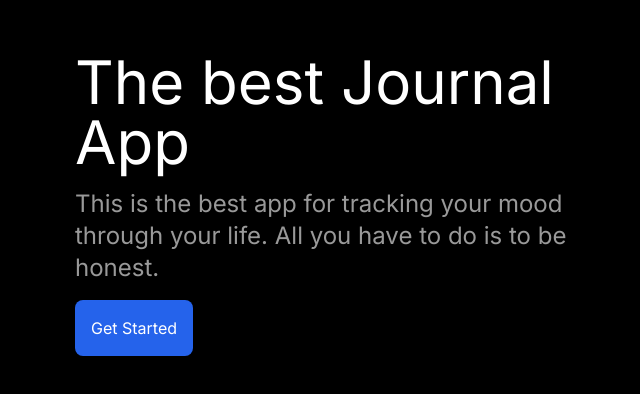
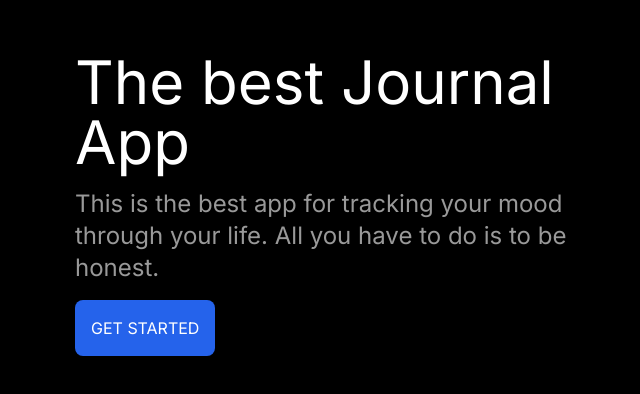
Before and after one commit to Srabo93/journalAI-next-typescript, a Next.js app: page / in a window 1280 px wide. Shown: the part 196-590 px from the top of the page, without its empty margins (277-917 px from the left). Built offline with nearby package versions, Linux system fonts and the light colour scheme.

Commit message:
clerk auth is awesome

```diff
--- a/app/layout.tsx
+++ b/app/layout.tsx
@@ -1,3 +1,4 @@
+import { ClerkProvider } from "@clerk/nextjs";
 import type { Metadata } from "next";
 import { Inter } from "next/font/google";
 import "./globals.css";
@@ -15,8 +16,10 @@ export default function RootLayout({
   children: React.ReactNode;
 }>) {
   return (
-    <html lang="en">
-      <body className={inter.className}>{children}</body>
-    </html>
+    <ClerkProvider>
+      <html lang="en">
+        <body className={inter.className}>{children}</body>
+      </html>
+    </ClerkProvider>
   );
 }
--- /dev/null
+++ b/app/new-user/page.tsx
@@ -0,0 +1,7 @@
+import React from "react";
+
+const NewUser = () => {
+  return <div>NewUser</div>;
+};
+
+export default NewUser;
--- a/app/page.tsx
+++ b/app/page.tsx
@@ -2,17 +2,22 @@ import Link from "next/link";
 
 const Home = () => {
   return (
-  <div className="w-screen h-screen bg-black flex justify-center items-center text-white">
-      <div className="w-full max-w-xl mx-auto">
-      <h1 className="text-6xl mb-4">The best Journal App</h1>
-      <p className="text-2xl text-white/60 mb-4">This is the best app for tracking your mood through your life. All you have to do is to be honest.</p>
-      <div>
+    <div className="flex h-screen w-screen items-center justify-center bg-black text-white">
+      <div className="mx-auto w-full max-w-xl">
+        <h1 className="mb-4 text-6xl">The best Journal App</h1>
+        <p className="mb-4 text-2xl text-white/60">
+          This is the best app for tracking your mood through your life. All you
+          have to do is to be honest.
+        </p>
+        <div>
           <Link href="/journal">
-            <button className="bg-blue-600 p-4 rounded-lg">Get Started</button>
+            <button className="rounded-lg bg-blue-600 p-4 uppercase">
+              Get Started
+            </button>
           </Link>
-      </div>
+        </div>
       </div>
     </div>
   );
-}
-export default Home
+};
+export default Home;
--- /dev/null
+++ b/app/sign-in/[[...sign-in]]/page.tsx
@@ -0,0 +1,5 @@
+import { SignIn } from "@clerk/nextjs";
+
+export default function Page() {
+  return <SignIn />;
+}
--- /dev/null
+++ b/app/sign-up/[[...sign-up]]/page.tsx
@@ -0,0 +1,5 @@
+import { SignUp } from "@clerk/nextjs";
+
+export default function Page() {
+  return <SignUp />;
+}
--- a/package.json
+++ b/package.json
@@ -11,6 +11,7 @@
     "format:fix": "prettier --write --ignore-path .gitignore ."
   },
   "dependencies": {
+    "@clerk/nextjs": "^4.29.5",
     "next": "14.1.0",
     "react": "^18",
     "react-dom": "^18"
```
Also changed, not shown: middleware.ts (added, +10 -0 lines), 1 other file (tests, documents, lock files or other folders).
